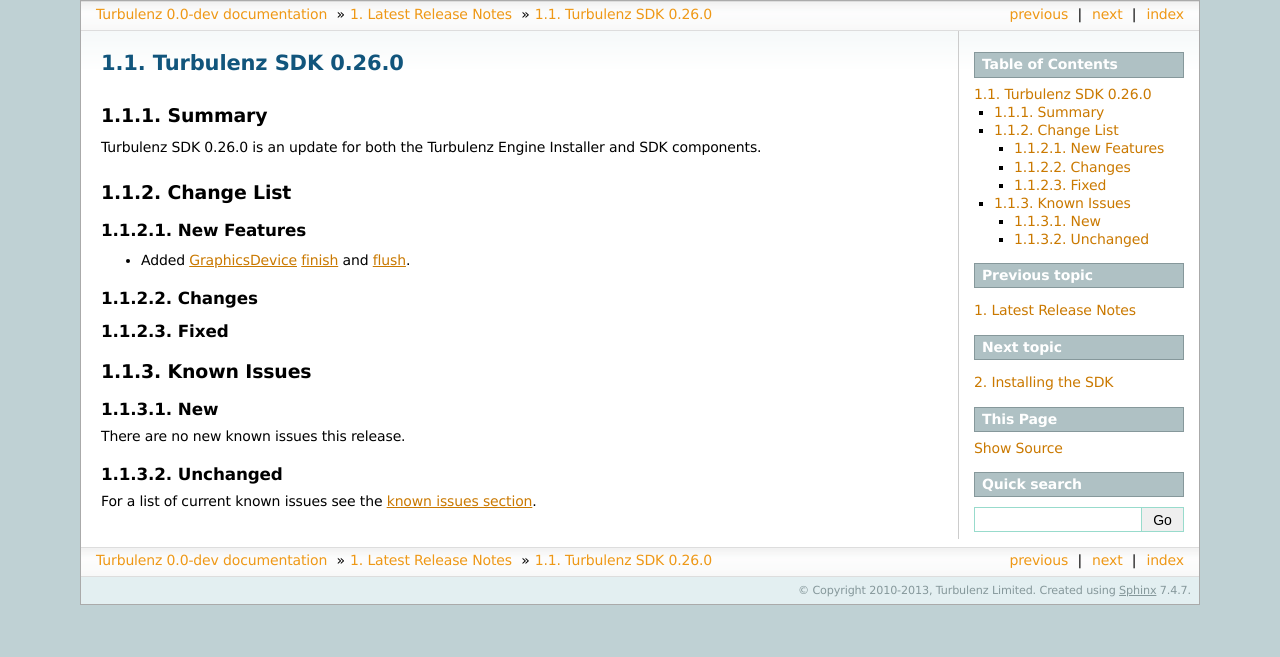
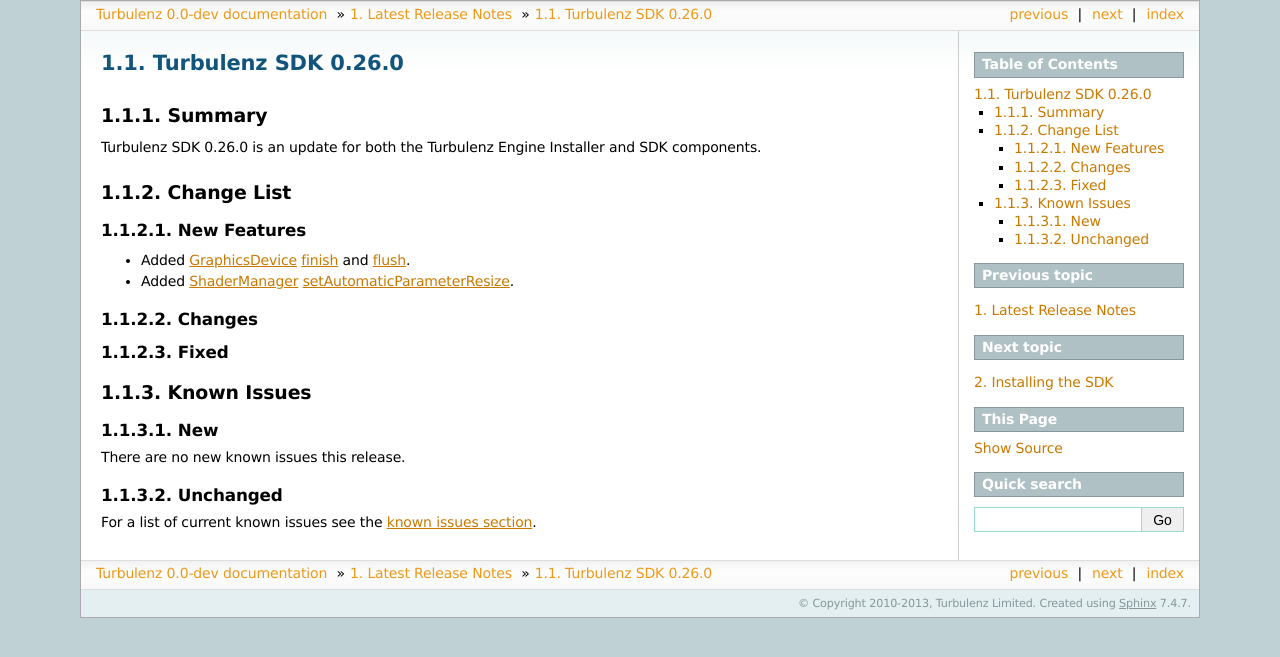
Before and after one commit to turbulenz/turbulenz_engine, a Sphinx documentation site: the page built from docs/source/release_notes/release_notes_0.26.0.rst, in a window 1280 px wide. Shown: the top 657 px of the page. Built offline with Sphinx 7.4.7, drawn with Linux system fonts in a browser that asks for light colours.

Commit message:
Added release not for setAutomaticParameterResize.

```diff
--- a/docs/source/jslibrary_api/shadermanager_api.rst
+++ b/docs/source/jslibrary_api/shadermanager_api.rst
@@ -293,6 +293,8 @@
 Both arguments for ``setPathRemapping`` are properties on the :ref:`MappingTable <mappingtable>` object.
 
 
+.. _shadermanager_setautomaticparameterresize:
+
 .. index::
     pair: ShaderManager; setAutomaticParameterResize
 
--- a/docs/source/release_notes/release_notes_0.26.0.rst
+++ b/docs/source/release_notes/release_notes_0.26.0.rst
@@ -18,6 +18,7 @@
 ------------
 
 * Added :ref:`GraphicsDevice  <graphicsdevice>` :ref:`finish <graphicsdevice_finish>` and :ref:`flush <graphicsdevice_flush>`.
+* Added :ref:`ShaderManager  <shadermanager>` :ref:`setAutomaticParameterResize <shadermanager_setautomaticparameterresize>`.
 
 Changes
 -------
```
